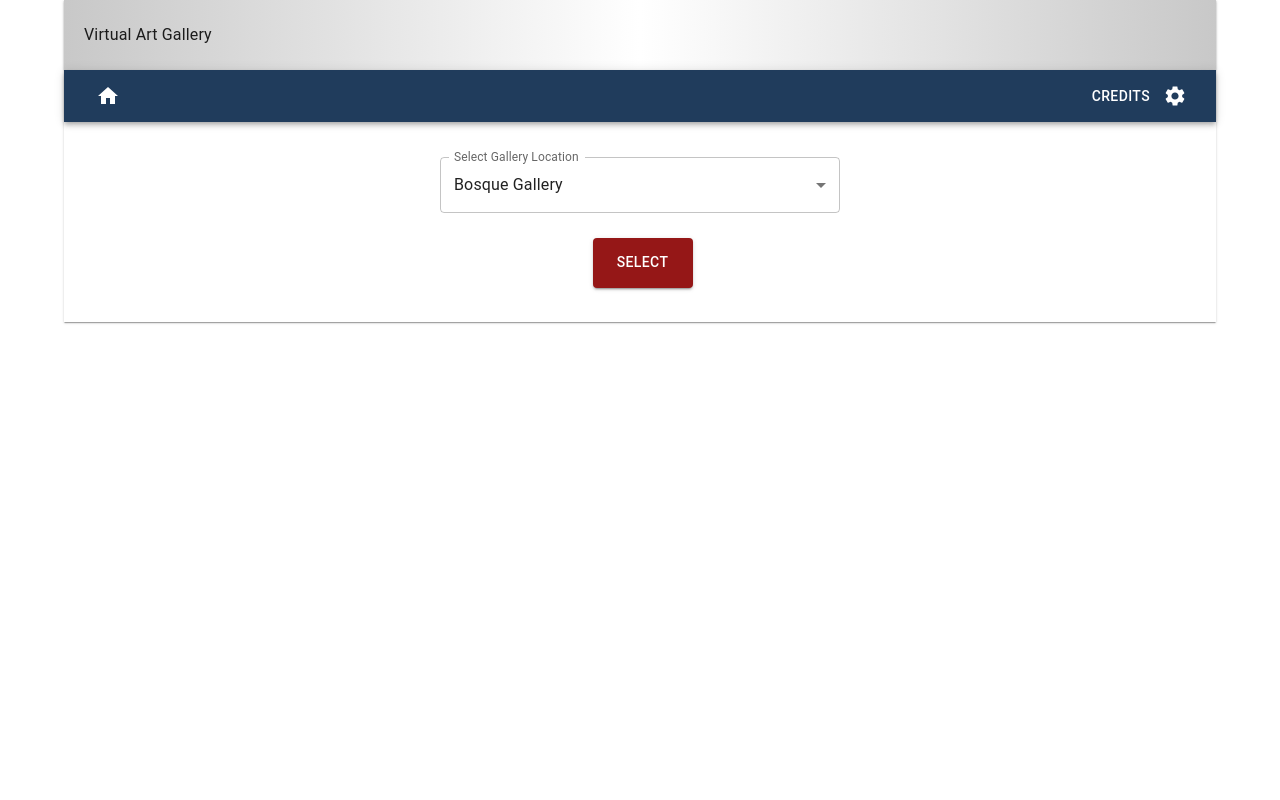
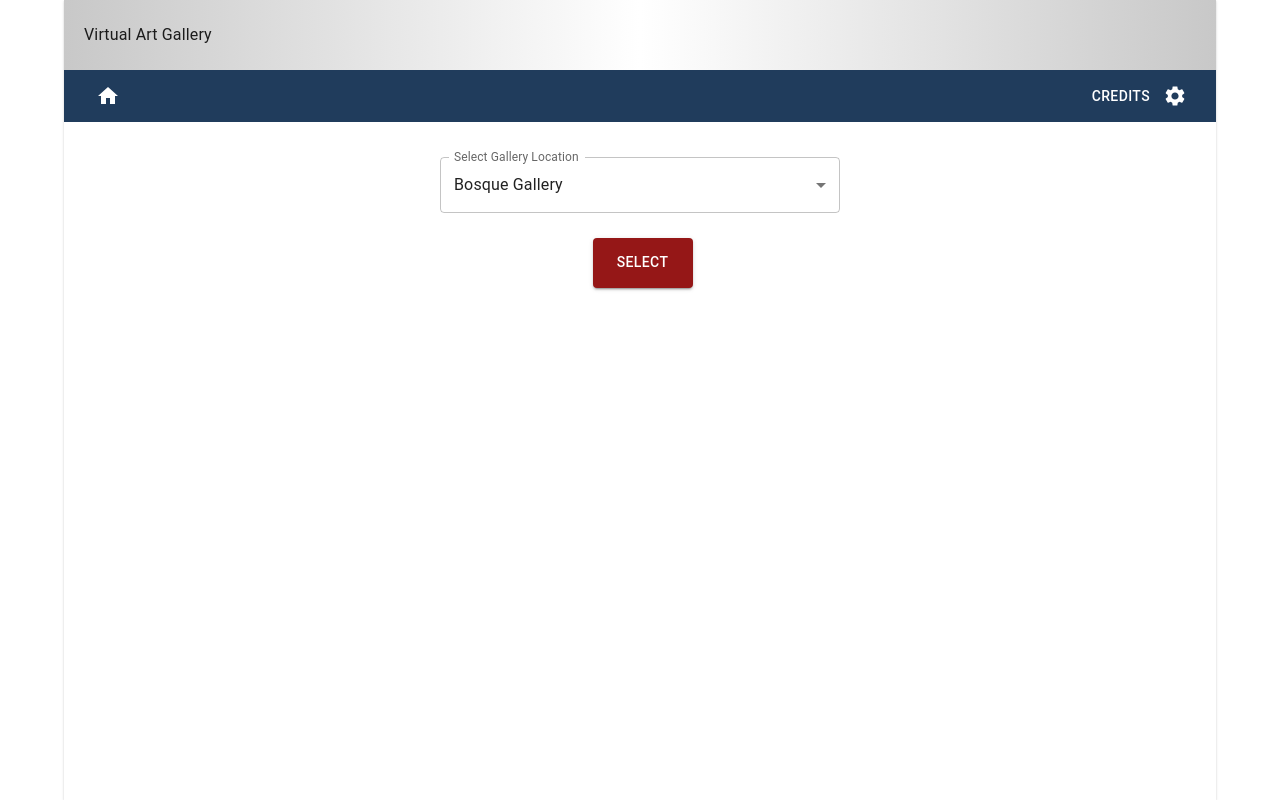
Before and after one commit to SoftwareF24-Gallery/SoftwareF24-Gallery.github.io, a React (Vite) app: page / in a window 1280 px wide. Built offline with nearby package versions, Linux system fonts and the light colour scheme.

Commit message:
Add properties to index.css to ensure webpage expands vertically to fill all space. Made the Paper component below main app stretch vertically to fill webpage. Cosmetic change in Navbar elevation.

```diff
--- a/src/App.jsx
+++ b/src/App.jsx
@@ -19,7 +19,7 @@ const App = () => {
       {/* ThemeProvider allows children components to access theme information */}
       <ThemeProvider theme={theme}>
         <CssBaseline />
-        <Paper square style={{alignSelf: "stretch", width: "90%", margin: "0 auto"}}>
+        <Paper square style={{minHeight: "100%", width: "90%", margin: "0 auto"}}>
           {/* Navigation bar implementation */}
           <div id="sticky" style={{position: "sticky", zIndex: 3, top: 0}}>
             <Navbar />
--- a/src/Navbar.jsx
+++ b/src/Navbar.jsx
@@ -17,7 +17,7 @@ const Navbar = () => {
                 51px for medium screen sizes
                 70px for large screen sizes
             */}
-            <Paper square sx={{padding: "20px", display: "flex", alignItems: "center", justifyContent: "left",
+            <Paper square elevation={0} sx={{padding: "20px", display: "flex", alignItems: "center", justifyContent: "left",
                         [theme.breakpoints.down('md')]: { height: "51px"},
                         [theme.breakpoints.up('md')]: { height: "70px" },
                         background: theme.palette.mode === 'dark' ? "linear-gradient(to right, rgba(0,0,0,0), rgba(200,200,200,0.1), rgba(0,0,0,0)), black"
@@ -26,7 +26,7 @@ const Navbar = () => {
                     Virtual Art Gallery
                 </Typography>
             </Paper>
-            <AppBar position="sticky" sx={{background: "#203c5c", height: "52px", justifyContent: "center"}}>
+            <AppBar position="sticky" elevation={0} sx={{background: "#203c5c", height: "52px", justifyContent: "center"}}>
                 <Toolbar>
                     <IconButton color="inherit" href="/#/">
                         <HomeIcon />
--- a/src/index.css
+++ b/src/index.css
@@ -4,9 +4,14 @@
   font-weight: 400;
   display: flex;
   flex-direction: column;
+  height: 100%;
 
   font-synthesis: none;
   text-rendering: optimizeLegibility;
   -webkit-font-smoothing: antialiased;
   -moz-osx-font-smoothing: grayscale;
 }
+
+body, #root {
+  height: 100%
+}
```
